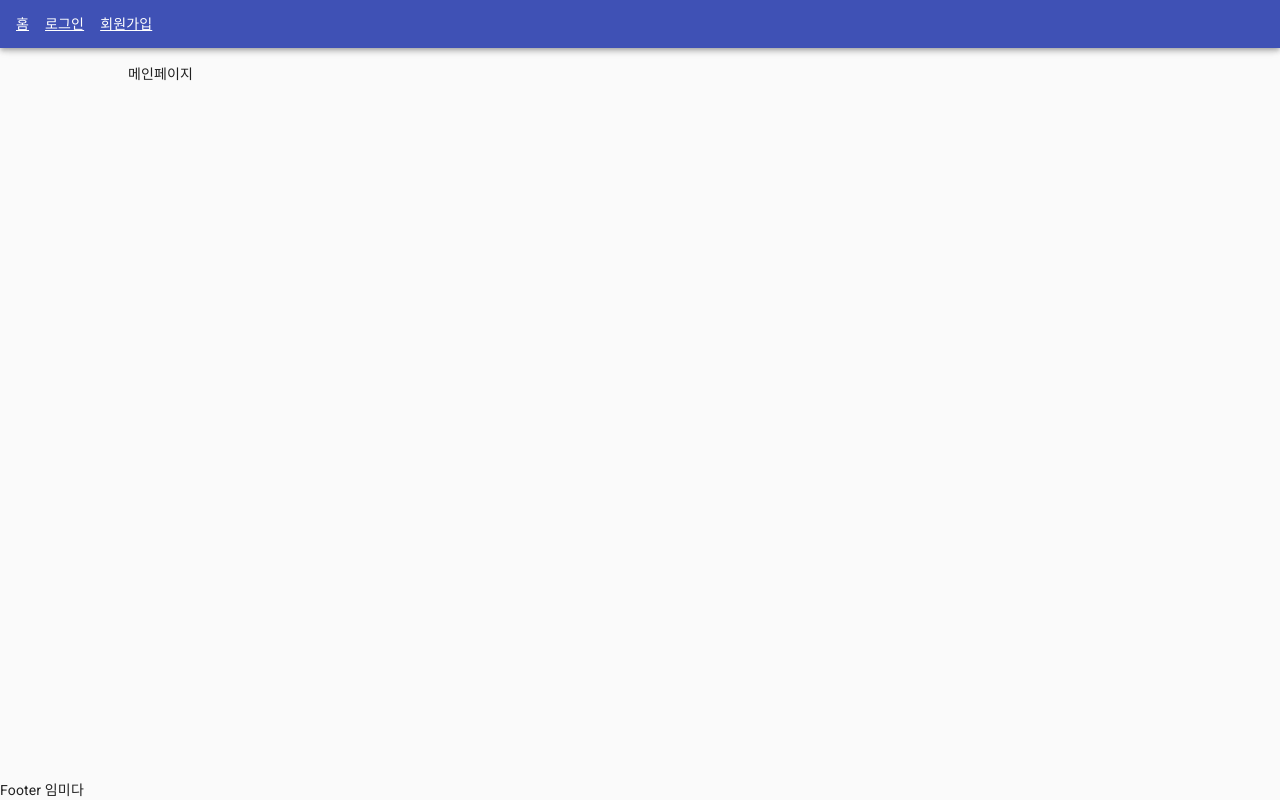
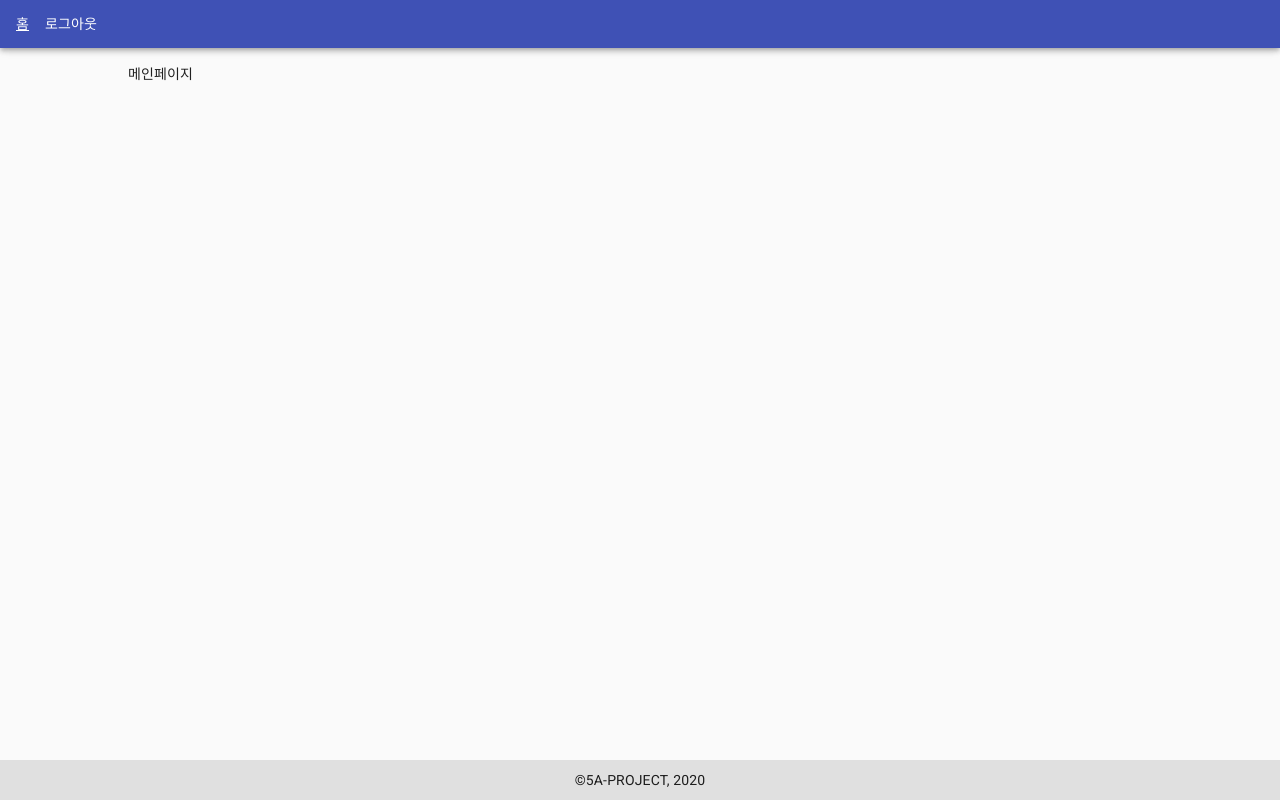
Before and after one commit to 5A-PROJECT/STOCK-GENIE, a React (Create React App) app in the folder frontend/: page / in a window 1280 px wide. Built offline with nearby package versions, Linux system fonts and the light colour scheme.

Commit message:
로그아웃 + 로그인 history로직 수정

```diff
--- a/frontend/src/molecules/LogoutButton/index.js
+++ b/frontend/src/molecules/LogoutButton/index.js
@@ -1,14 +1,18 @@
 import React from 'react';
 import { observer, inject } from 'mobx-react';
 import styled from 'styled-components';
+import { withRouter } from 'react-router-dom';
 
 const LogoutWrapper = styled.span`
   cursor: pointer;
 `;
 
-function LogoutButton({ authStore }) {
-  const { logout } = authStore;
-  return <LogoutWrapper onClick={logout}>로그아웃</LogoutWrapper>;
+function LogoutButton({ authStore, history }) {
+  const onLogout = () => {
+    authStore.logout();
+    history.push('/login');
+  };
+  return <LogoutWrapper onClick={onLogout}>로그아웃</LogoutWrapper>;
 }
 
-export default inject('authStore')(observer(LogoutButton));
+export default withRouter(inject('authStore')(observer(LogoutButton)));
--- a/frontend/src/organisms/CustomFooter/index.js
+++ b/frontend/src/organisms/CustomFooter/index.js
@@ -1,7 +1,20 @@
 import React from 'react';
+import styled from 'styled-components';
+
+const FooterWrapper = styled.footer`
+  height: 40px;
+  display: flex;
+  justify-content: center;
+  align-items: center;
+  background-color: ${({ theme }) => theme.color.main.footer};
+`;
 
 function CustomFooter(props) {
-  return <div>Footer 임미다</div>;
+  return (
+    <FooterWrapper>
+      <span>©5A-PROJECT, {new Date().getFullYear()}</span>
+    </FooterWrapper>
+  );
 }
 
 export default CustomFooter;
--- a/frontend/src/pages/auth/AuthForm/AuthFormContainer.js
+++ b/frontend/src/pages/auth/AuthForm/AuthFormContainer.js
@@ -7,14 +7,13 @@ function AuthFormContainer({ type, authStore, history }) {
   const { authForm } = authStore;
 
   useEffect(() => {
-    authStore.setHistory(history);
     if (authStore.isLoggedIn) {
       // 이미 로그인 했다면 리다이렉트
       history.push('/');
     }
     authStore.clearAuthForm();
     // eslint-disable-next-line react-hooks/exhaustive-deps
-  }, []);
+  }, [authStore.isLoggedIn]);
 
   const handleInputChange = (e) => {
     const { name, value } = e.target;
--- a/frontend/src/stores/auth/AuthStore.js
+++ b/frontend/src/stores/auth/AuthStore.js
@@ -3,13 +3,10 @@ import AuthRepository from '../../repositories/auth/AuthRepository';
 
 export default class AuthStore {
   // 로그인 여부
-  isLoggedIn = false;
+  isLoggedIn = true;
 
   // AuthLoading
   loading = false;
-
-  // 사용하는 컴포넌트의 history
-  history = null;
 
   // 로그인 시 로그인된 유저
   loggedInUser = {
@@ -40,10 +37,6 @@ export default class AuthStore {
     this.loading = state;
   };
 
-  setHistory = (history) => {
-    this.history = history;
-  };
-
   login = async (authForm) => {
     this.setLoading(true);
     // TODO: 반환된 응답을 보고 로그인 여부 토글
@@ -55,7 +48,6 @@ export default class AuthStore {
     }
     this.isLoggedIn = true;
     this.setLoading(false);
-    this.history.push('/');
   };
 
   register = async (authForm) => {
@@ -69,7 +61,6 @@ export default class AuthStore {
     }
     this.isLoggedIn = true;
     this.setLoading(false);
-    this.history.push('/');
   };
 
   check = async (token) => {
@@ -83,7 +74,6 @@ export default class AuthStore {
     }
     this.isLoggedIn = true;
     this.setLoading(false);
-    this.history.push('/');
   };
 
   logout = () => {
@@ -93,7 +83,6 @@ export default class AuthStore {
       id: null,
       username: null,
     };
-    this.history.push('/');
   };
 }
 
@@ -102,9 +91,7 @@ decorate(AuthStore, {
   loggedInUser: observable,
   authForm: observable,
   loading: observable,
-  history: observable,
   setLoading: action,
-  setHistory: action,
   clearAuthForm: action,
   login: action,
   register: action,
--- a/frontend/src/style/theme.js
+++ b/frontend/src/style/theme.js
@@ -11,6 +11,7 @@ const theme = {
     main: {
       logo: MAIN_COLOR[800],
       background: colors.grey[100],
+      footer: colors.grey[300],
     },
     materialInput: {
       border: '',
```
